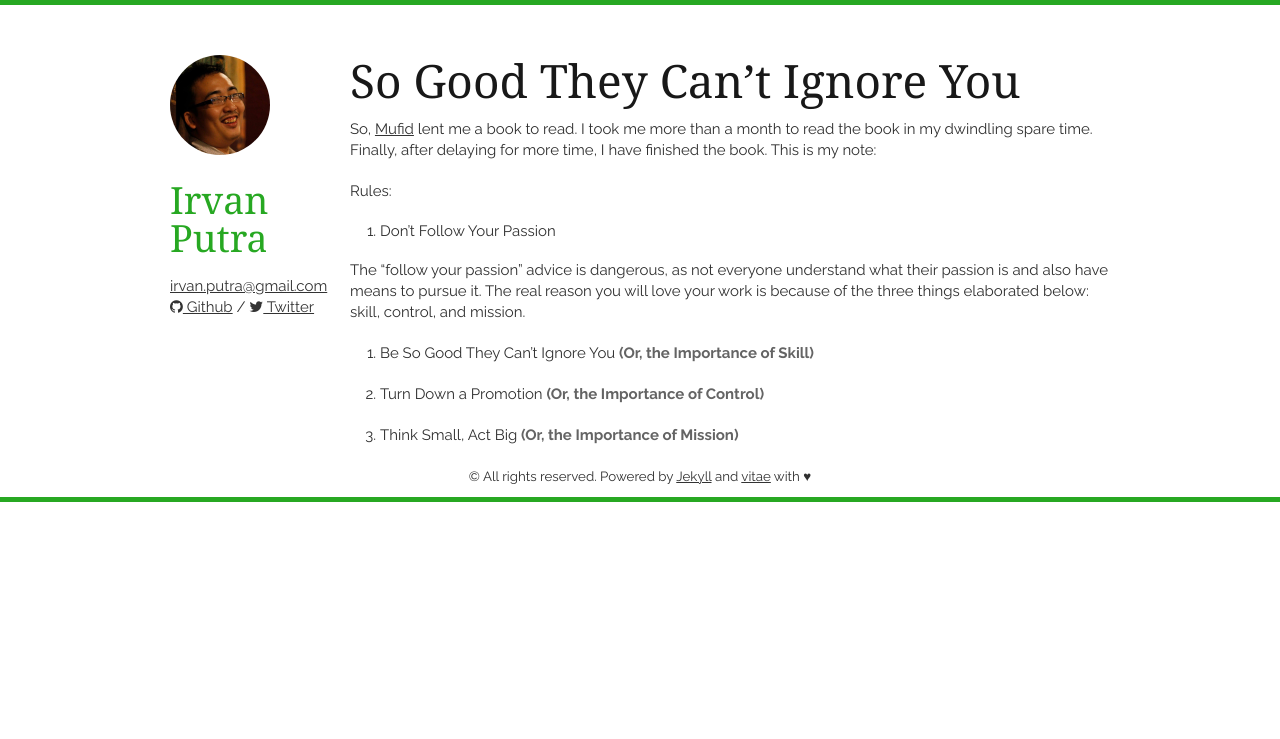
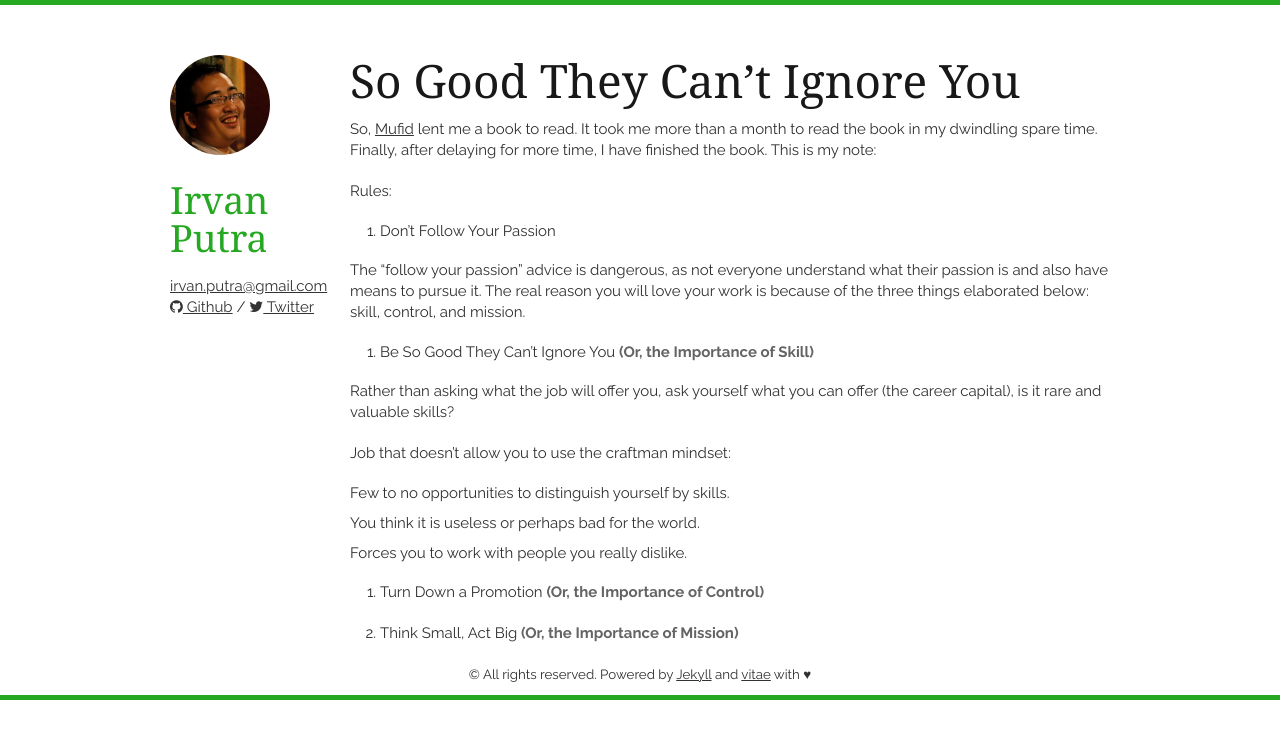
Before and after one commit to irvansemestanya/vandeput.github.io, a Jekyll site: the page built from so-good.md, in a window 1280 px wide. Shown: the top 739 px of the page. Built offline with Jekyll 4.4.1, drawn with Linux system fonts in a browser that asks for light colours; nearby versions of some CDN libraries.

Commit message:
Update so-good.md

```diff
--- a/so-good.md
+++ b/so-good.md
@@ -5,7 +5,7 @@ permalink: /so-good/
 
 # So Good They Can't Ignore You
 
-So, [Mufid](https://github.com/mufid) lent me a book to read. I took me more than a month to read the book in my dwindling spare time. Finally, after delaying for more time, I have finished the book. This is my note:
+So, [Mufid](https://github.com/mufid) lent me a book to read. It took me more than a month to read the book in my dwindling spare time. Finally, after delaying for more time, I have finished the book. This is my note:
 
 Rules:
 
@@ -15,6 +15,13 @@ The "follow your passion" advice is dangerous, as not everyone understand what t
 
 2. Be So Good They Can't Ignore You _(Or, the Importance of Skill)_
 
+Rather than asking what the job will offer you, ask yourself what you can offer (the career capital), is it rare and valuable skills?
+
+Job that doesn't allow you to use the craftman mindset:
+- Few to no opportunities to distinguish yourself by skills.
+- You think it is useless or perhaps bad for the world.
+- Forces you to work with people you really dislike.
+
 3. Turn Down a Promotion _(Or, the Importance of Control)_
 
 4. Think Small, Act Big _(Or, the Importance of Mission)_
```
